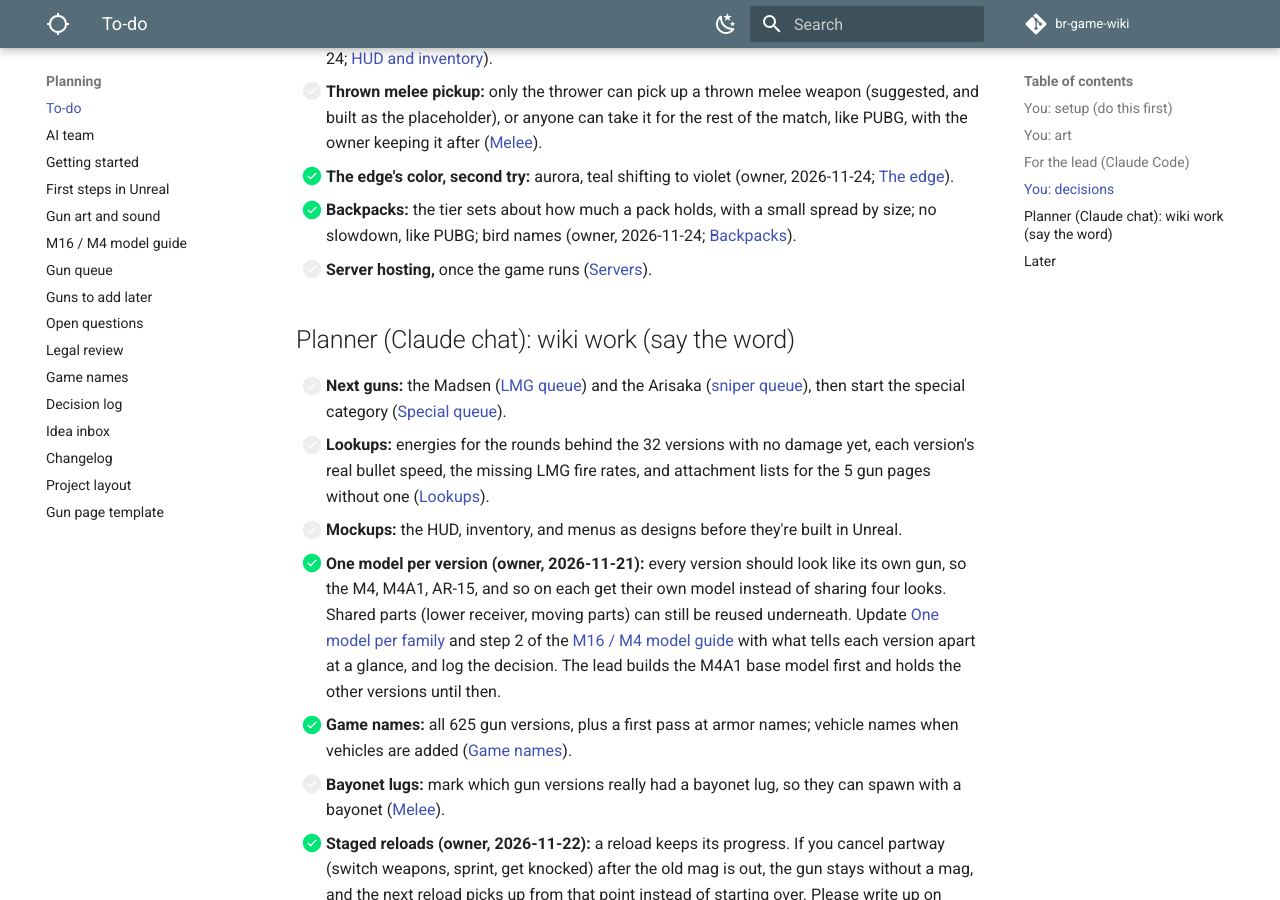
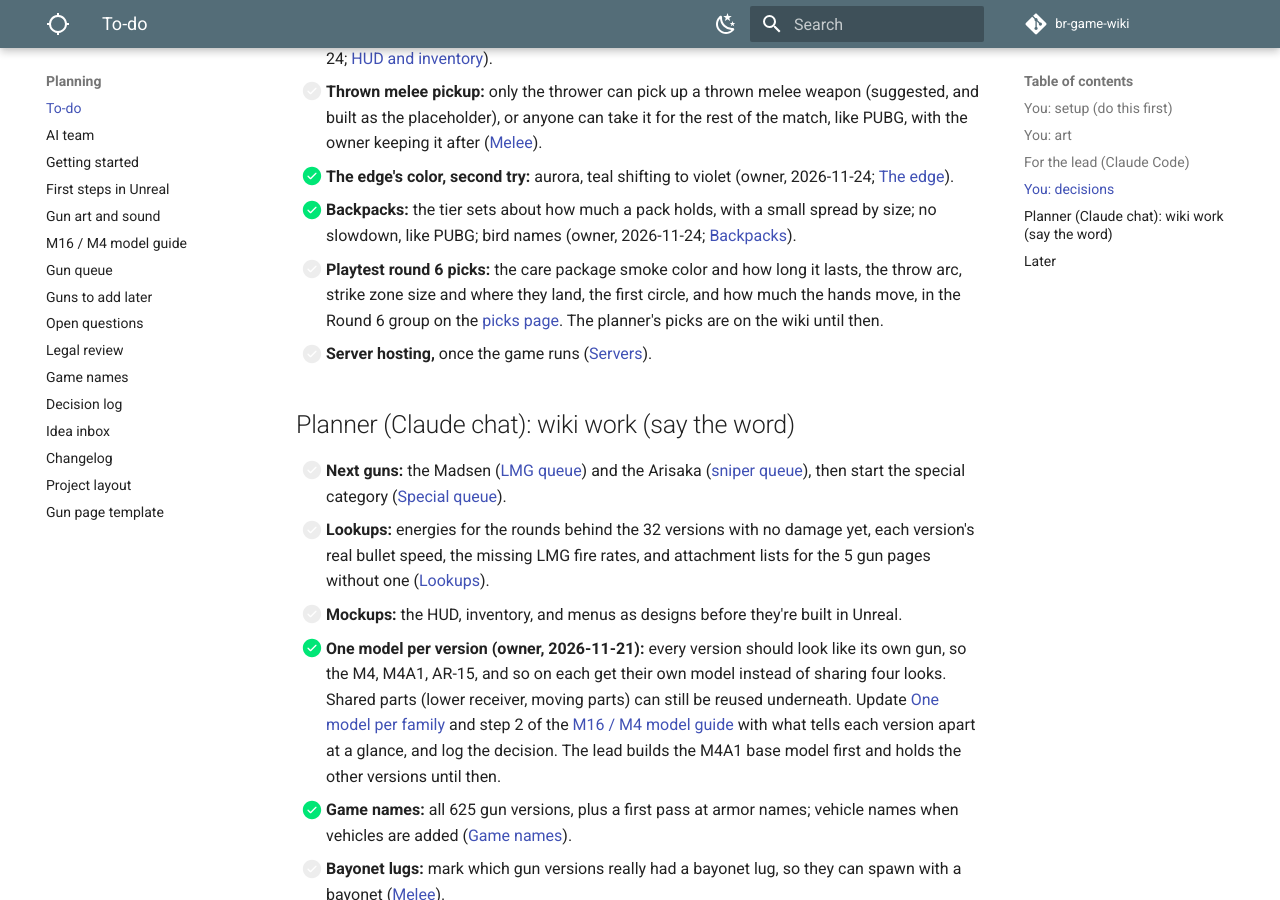
Before and after one commit to DerrickSpartan1/br-game-wiki, an MkDocs documentation site: the page built from docs/planning/to-do.md, in a window 1280 px wide and 900 px high, scrolled down 21155 px. Built offline with MkDocs 1.6.1 and Material for MkDocs 9.7.7, drawn with Linux system fonts in a browser that asks for light colours; comment, search, counter and statistics services are not loaded.

Commit message:
To-do: round 6 picks for the owner on the picks page
Co-Authored-By: Claude Opus 5.5 <noreply@anthropic.com>
Claude-Session: https://claude.ai/code/session_01LAp2s4euUjj6HZthupXLj4

```diff
--- a/docs/planning/to-do.md
+++ b/docs/planning/to-do.md
@@ -300,6 +300,7 @@ In rough order of what the game needs first:
 - [ ] **Thrown melee pickup:** only the thrower can pick up a thrown melee weapon (suggested, and built as the placeholder), or anyone can take it for the rest of the match, like PUBG, with the owner keeping it after ([Melee](../systems/gameplay.md#melee)).
 - [x] **The edge's color, second try:** aurora, teal shifting to violet (owner, 2026-11-24; [The edge](../systems/match-flow.md#the-edge-how-it-looks)).
 - [x] **Backpacks:** the tier sets about how much a pack holds, with a small spread by size; no slowdown, like PUBG; bird names (owner, 2026-11-24; [Backpacks](../systems/armor.md#backpacks)).
+- [ ] **Playtest round 6 picks:** the care package smoke color and how long it lasts, the throw arc, strike zone size and where they land, the first circle, and how much the hands move, in the Round 6 group on the [picks page](https://claude.ai/artifact/WswstEqLaAxf85cYT38Ao3). The planner's picks are on the wiki until then.
 - [ ] **Server hosting,** once the game runs ([Servers](../systems/servers.md)).
 
 ## Planner (Claude chat): wiki work (say the word)
```
